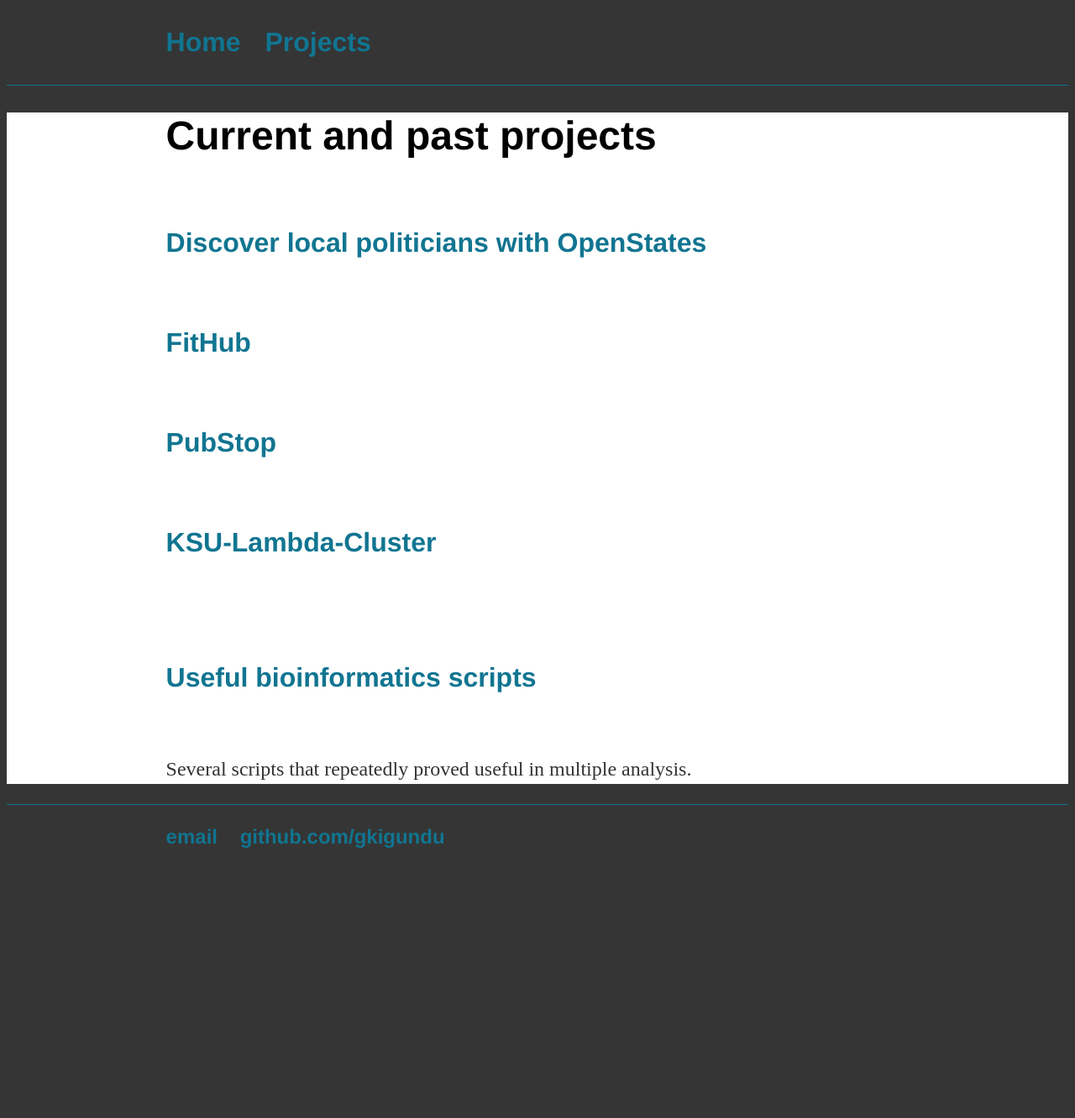
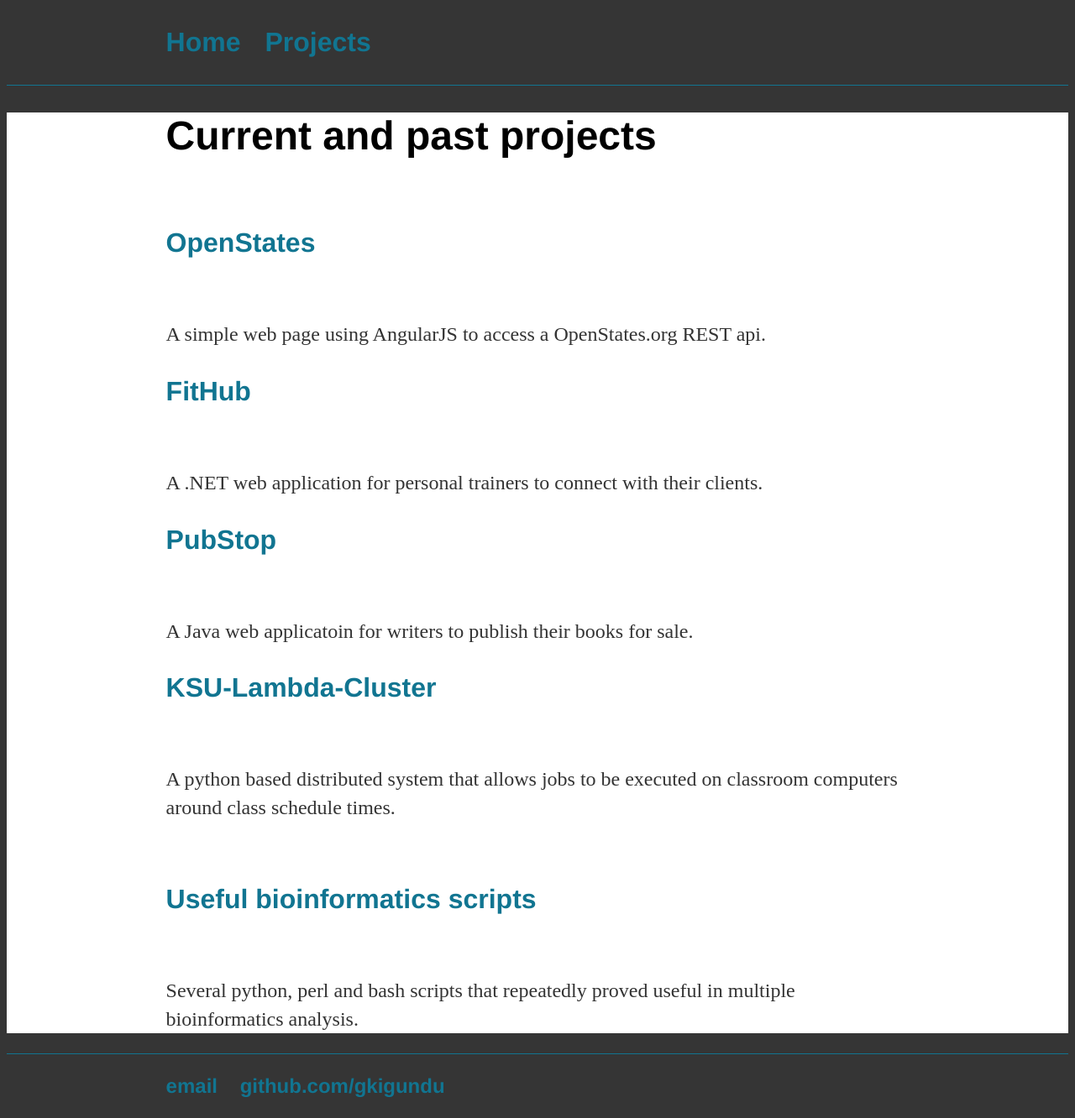
Before and after one commit to gkigundu/gkigundu.github.io, a Jekyll site: the page built from projects/index.html, in a window 1280 px wide. Shown: the whole page at 84% size. Built offline with Jekyll 4.4.1, drawn with Linux system fonts in a browser that asks for light colours; before the commit the page ends 1035 px from its top, so only the background shows below that.

Commit message:
Update index.html

```diff
--- a/projects/index.html
+++ b/projects/index.html
@@ -4,32 +4,33 @@
 ---
     		<div class="projects">
         		<h1>Current and past projects</h1><br/>
-            <h3><a href="/projects/openstates/openstates.html">Discover local politicians with OpenStates</h3>
+
+			<h3><a href="/projects/openstates/openstates.html">OpenStates</a></h3>
 			<br/>
 			<p>
-
+				A simple web page using AngularJS to access a OpenStates.org REST api.
 			</p>
 
 			<h3><a href="/projecs/fithub/index.html">FitHub</a></h3>
 			<br/>
 			<p>
-
+				A .NET web application for personal trainers to connect with their clients.
 			</p>
 
 			<h3><a href="/projects/pubstop/index.html">PubStop</a></h3>
 			<br/>
 			<p>
-
+				A Java web applicatoin for writers to publish their books for sale.
 			</p>
 			<h3><a href="/projects/ksulambdacluster/index.html">KSU-Lambda-Cluster</a></h3>
 			<br/>
 			<p>
-
+				A python based distributed system that allows jobs to be executed on classroom computers around class schedule times.
 			</p>
 			<br/>
 			<h3><a href="/projects/bioinformaticscripts/index.html">Useful bioinformatics scripts</a></h3>
 			<br/>
 			<p>
-				      Several scripts that repeatedly proved useful in multiple analysis.
+				Several python, perl and bash scripts that repeatedly proved useful in multiple bioinformatics analysis.
 			</p>
 		</div><!-- /.projects-->
```
Lines whose indentation alone changed are shown as unchanged.
